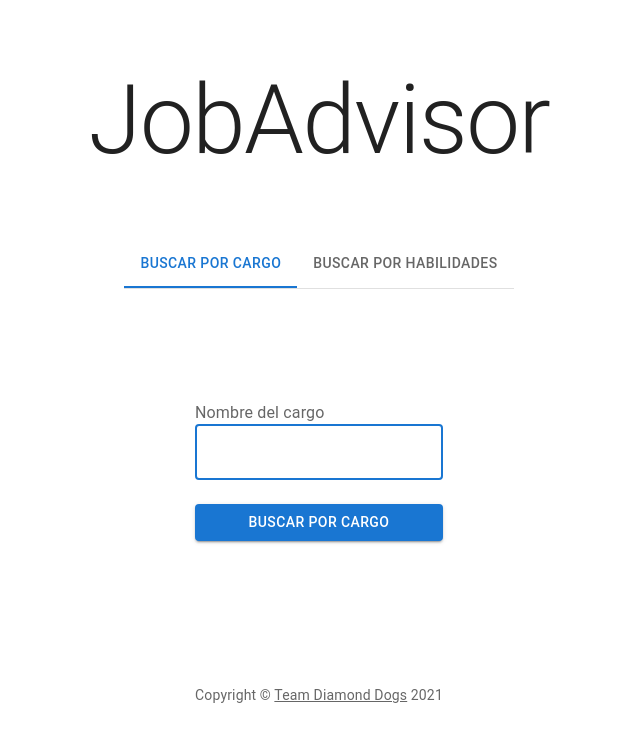
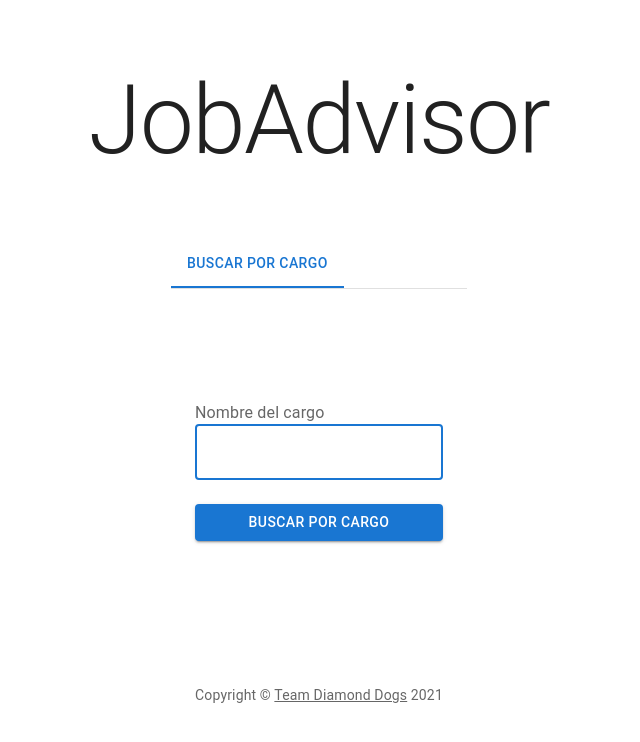
Before and after one commit to Team-Diamond-Dogs/project-jobadvisor, a React (Create React App) app in the folder web/: page / in a window 1280 px wide. Shown: the top 742 px of the page, without its empty margins (321-961 px from the left). Built offline with nearby package versions, Linux system fonts and the light colour scheme.

Commit message:
chore(web): remove not yet implemented use case

```diff
--- a/web/src/components/SearchOptionsContainer.js
+++ b/web/src/components/SearchOptionsContainer.js
@@ -25,14 +25,10 @@ function SearchOptionsContainer (props) {
             <Box sx={{ borderBottom: 1, borderColor: 'divider' }}>
                 <Tabs value={value} onChange={handleChange} aria-label="Opciones de búsqueda">
                     <Tab label="Buscar por cargo" {...a11yProps(0)} />
-                    <Tab label="Buscar por habilidades" {...a11yProps(1)} />
                 </Tabs>
             </Box>
             <TabPanel value={value} index={0}>
                 <SearchByJobForm></SearchByJobForm>
-            </TabPanel>
-            <TabPanel value={value} index={1}>
-                <SearchBySkillsForm></SearchBySkillsForm>
             </TabPanel>
         </Box>
     );
```
